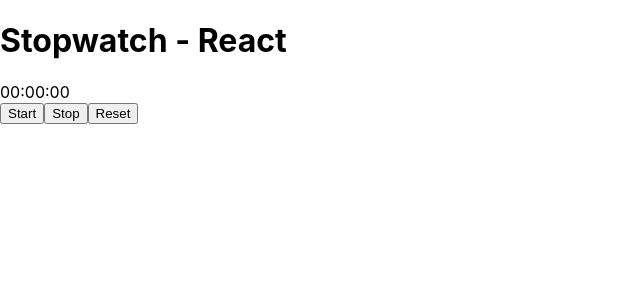
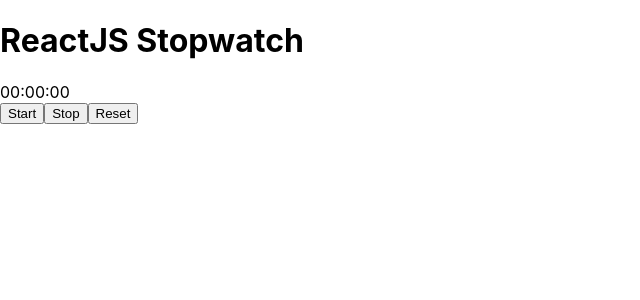
Before and after one commit to Dafin/stopwatch-react, a React (Create React App) app: page / in a window 1280 px wide. Shown: the top 300 px of the page, without its empty margins (0-640 px from the left). Built offline with nearby package versions, Linux system fonts and the light colour scheme.

Commit message:
Added ids to buttons
+Renamed title text

```diff
--- a/src/Stopwatch.js
+++ b/src/Stopwatch.js
@@ -5,14 +5,14 @@
     //
     return (
         <div className="stopwatch">
-        <h1>Stopwatch - React</h1>
+        <h1>ReactJS Stopwatch</h1>
             <div className="readout">
                 00:00:00
             </div>
             <div className="buttons">
-                <button>Start</button>
-                <button>Stop</button>
-                <button>Reset</button>
+                <button id="start">Start</button>
+                <button id="stop">Stop</button>
+                <button id="reset">Reset</button>
             </div>
         </div>
     );
```
